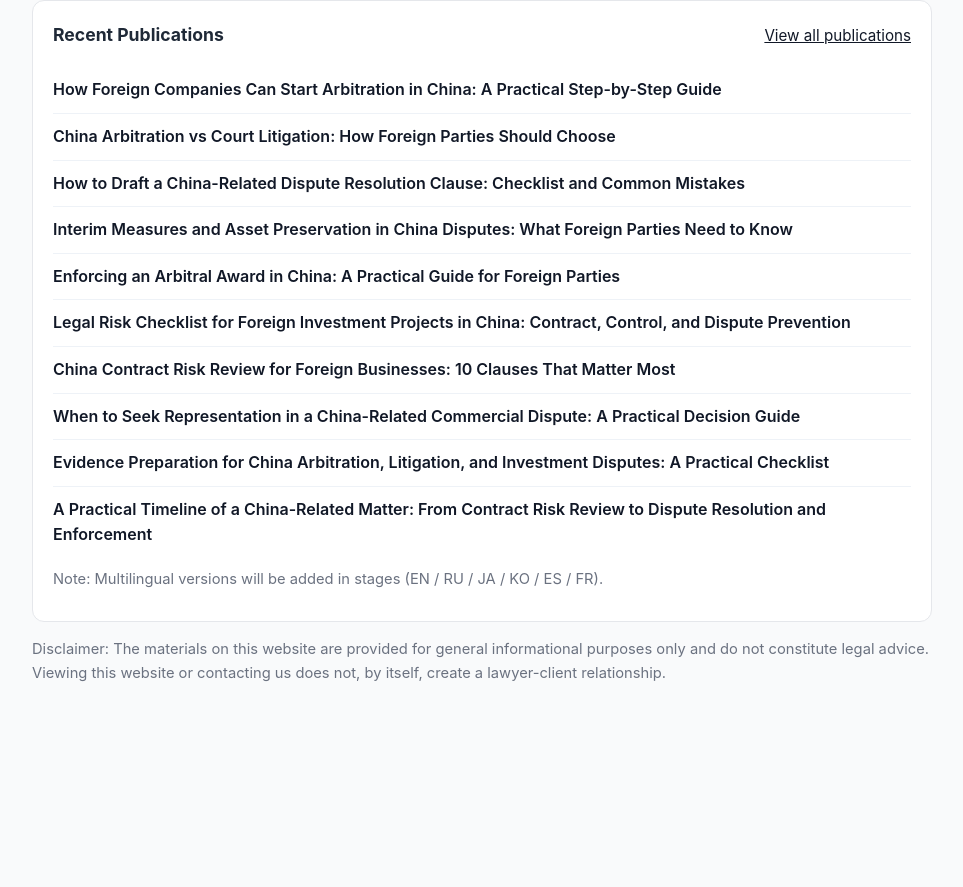
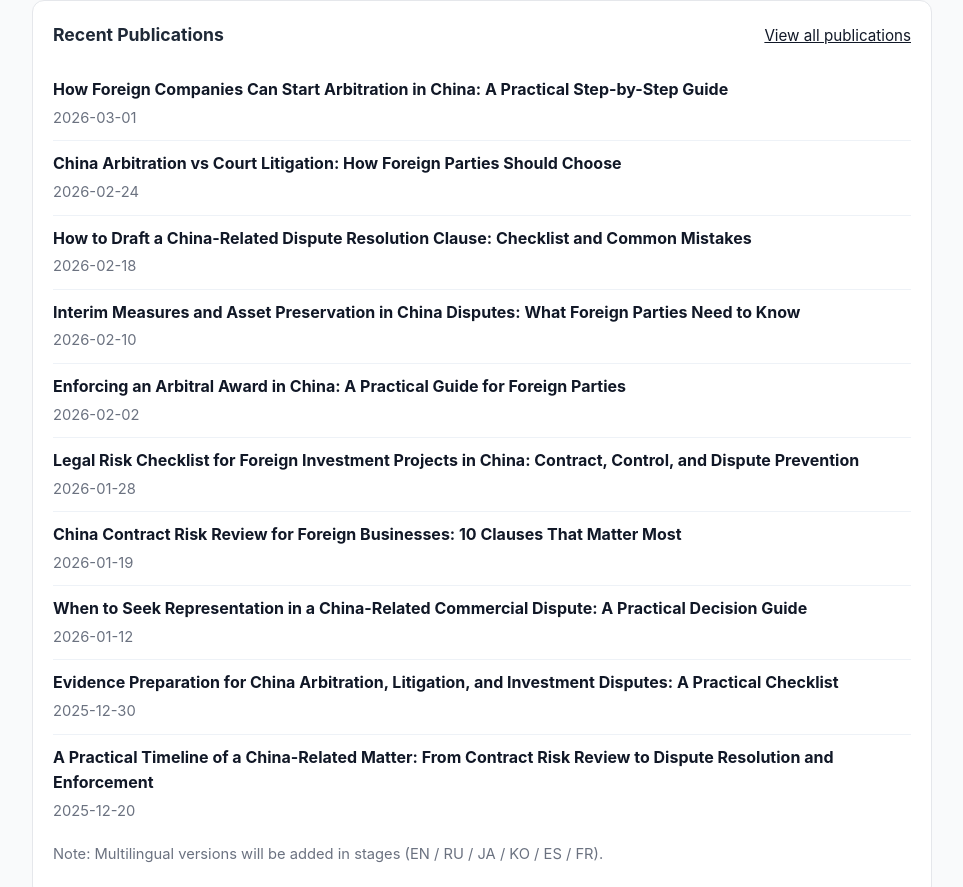
Before and after one commit to liuseoul/chineselaw, a plain HTML site: page index.html in a window 1280 px wide. Shown: the part 658-1545 px from the top of the page, without its empty margins (158-1121 px from the left). Before the commit the page ends 1400 px from the top, so only its background shows below. Drawn offline with Linux system fonts and the light colour scheme.

Commit message:
revise homepage

```diff
--- a/index.html
+++ b/index.html
@@ -57,6 +57,10 @@
       background: #fff;
       font-weight: 600;
     }
+    .linkbtn:hover {
+      border-color: #9ca3af;
+      background: #f9fafb;
+    }
 
     /* Section header with right-aligned action link */
     .sectionhead {
@@ -85,12 +89,19 @@
       margin: 0;
     }
     .pubs li:last-child { border-bottom: none; }
-    .pubs a {
+
+    .pubtitle {
       text-decoration: none;
       color: #111827;
-      font-weight: 600;
+      font-weight: 700;
     }
-    .pubs a:hover { text-decoration: underline; }
+    .pubtitle:hover { text-decoration: underline; }
+
+    .pubmeta {
+      margin-top: 4px;
+      font-size: 0.92rem;
+      color: #6b7280;
+    }
 
     .small {
       font-size: 0.92rem;
@@ -114,11 +125,11 @@
         Practical guidance for foreign companies and individuals on China dispute resolution, investment consulting, and representation practice.
       </p>
 
-      <!-- (1) Replace buttons with three hyperlinks -->
       <div class="links">
-        <a class="linkbtn" href="#">Dispute Resolution</a>
-        <a class="linkbtn" href="#">Investment Consulting</a>
-        <a class="linkbtn" href="#">Representation Practice</a>
+        <!-- Replace # with real category pages whenever you add them -->
+        <a class="linkbtn" href="dispute-resolution.html">Dispute Resolution</a>
+        <a class="linkbtn" href="investment-consulting.html">Investment Consulting</a>
+        <a class="linkbtn" href="representation-practice.html">Representation Practice</a>
       </div>
     </section>
 
@@ -131,7 +142,7 @@
       </p>
     </section>
 
-    <!-- 3) Move "What You Will Find Here" to third place -->
+    <!-- 3) What You Will Find Here -->
     <section class="card">
       <h2>What You Will Find Here</h2>
       <ul>
@@ -143,26 +154,15 @@
       </ul>
     </section>
 
-    <!-- 4) Add "Latest articles" section with more professional title -->
+    <!-- 4) Recent Publications -->
     <section class="card">
       <div class="sectionhead">
         <h2>Recent Publications</h2>
-        <!-- 5) Top-right link -->
-        <a href="#">View all publications</a>
+        <a href="publications.html">View all publications</a>
       </div>
 
-      <!-- 5) Ten article titles -->
-      <ul class="pubs">
-        <li><a href="#">How Foreign Companies Can Start Arbitration in China: A Practical Step-by-Step Guide</a></li>
-        <li><a href="#">China Arbitration vs Court Litigation: How Foreign Parties Should Choose</a></li>
-        <li><a href="#">How to Draft a China-Related Dispute Resolution Clause: Checklist and Common Mistakes</a></li>
-        <li><a href="#">Interim Measures and Asset Preservation in China Disputes: What Foreign Parties Need to Know</a></li>
-        <li><a href="#">Enforcing an Arbitral Award in China: A Practical Guide for Foreign Parties</a></li>
-        <li><a href="#">Legal Risk Checklist for Foreign Investment Projects in China: Contract, Control, and Dispute Prevention</a></li>
-        <li><a href="#">China Contract Risk Review for Foreign Businesses: 10 Clauses That Matter Most</a></li>
-        <li><a href="#">When to Seek Representation in a China-Related Commercial Dispute: A Practical Decision Guide</a></li>
-        <li><a href="#">Evidence Preparation for China Arbitration, Litigation, and Investment Disputes: A Practical Checklist</a></li>
-        <li><a href="#">A Practical Timeline of a China-Related Matter: From Contract Risk Review to Dispute Resolution and Enforcement</a></li>
+      <ul class="pubs" id="recent-publications">
+        <!-- filled by JS -->
       </ul>
 
       <p class="small" style="margin-top:10px;">
@@ -176,5 +176,57 @@
     </section>
 
   </div>
+
+  <script>
+    /**
+     * Single source of truth: maintain article list here (and reuse the same list on publications.html).
+     * - date: YYYY-MM-DD (used to sort)
+     * - title: display title
+     * - url: target page (can be /articles/... or a placeholder)
+     */
+    const ARTICLES = [
+      { date: "2026-03-01", title: "How Foreign Companies Can Start Arbitration in China: A Practical Step-by-Step Guide", url: "articles/arbitration-start-guide.html" },
+      { date: "2026-02-24", title: "China Arbitration vs Court Litigation: How Foreign Parties Should Choose", url: "articles/arbitration-vs-litigation.html" },
+      { date: "2026-02-18", title: "How to Draft a China-Related Dispute Resolution Clause: Checklist and Common Mistakes", url: "articles/dispute-clause-checklist.html" },
+      { date: "2026-02-10", title: "Interim Measures and Asset Preservation in China Disputes: What Foreign Parties Need to Know", url: "articles/interim-measures-asset-preservation.html" },
+      { date: "2026-02-02", title: "Enforcing an Arbitral Award in China: A Practical Guide for Foreign Parties", url: "articles/enforcing-arbitral-award.html" },
+      { date: "2026-01-28", title: "Legal Risk Checklist for Foreign Investment Projects in China: Contract, Control, and Dispute Prevention", url: "articles/investment-risk-checklist.html" },
+      { date: "2026-01-19", title: "China Contract Risk Review for Foreign Businesses: 10 Clauses That Matter Most", url: "articles/contract-risk-review-10-clauses.html" },
+      { date: "2026-01-12", title: "When to Seek Representation in a China-Related Commercial Dispute: A Practical Decision Guide", url: "articles/when-to-seek-representation.html" },
+      { date: "2025-12-30", title: "Evidence Preparation for China Arbitration, Litigation, and Investment Disputes: A Practical Checklist", url: "articles/evidence-preparation-checklist.html" },
+      { date: "2025-12-20", title: "A Practical Timeline of a China-Related Matter: From Contract Risk Review to Dispute Resolution and Enforcement", url: "articles/practical-timeline.html" },
+
+      /* Add more below; Recent Publications will always show latest 10 */
+      // { date: "2025-12-01", title: "Example older article", url: "articles/example.html" },
+    ];
+
+    function formatDate(yyyyMmDd) {
+      // Keep it simple & stable: "YYYY-MM-DD"
+      // If you want "Mar 1, 2026", tell me your preferred format.
+      return yyyyMmDd;
+    }
+
+    function renderRecentPublications() {
+      const list = document.getElementById("recent-publications");
+      if (!list) return;
+
+      const sorted = [...ARTICLES].sort((a, b) => b.date.localeCompare(a.date));
+      const recent = sorted.slice(0, 10);
+
+      list.innerHTML = recent.map(item => {
+        const safeTitle = item.title; // titles are authored by you
+        const safeUrl = item.url || "#";
+        const safeDate = item.date ? formatDate(item.date) : "";
+        return `
+          <li>
+            <a class="pubtitle" href="${safeUrl}">${safeTitle}</a>
+            ${safeDate ? `<div class="pubmeta">${safeDate}</div>` : ``}
+          </li>
+        `.trim();
+      }).join("");
+    }
+
+    renderRecentPublications();
+  </script>
 </body>
 </html>
```
